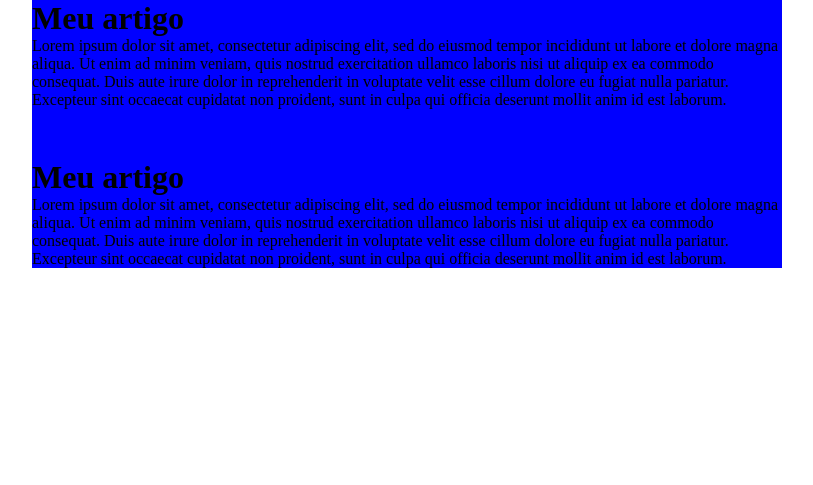
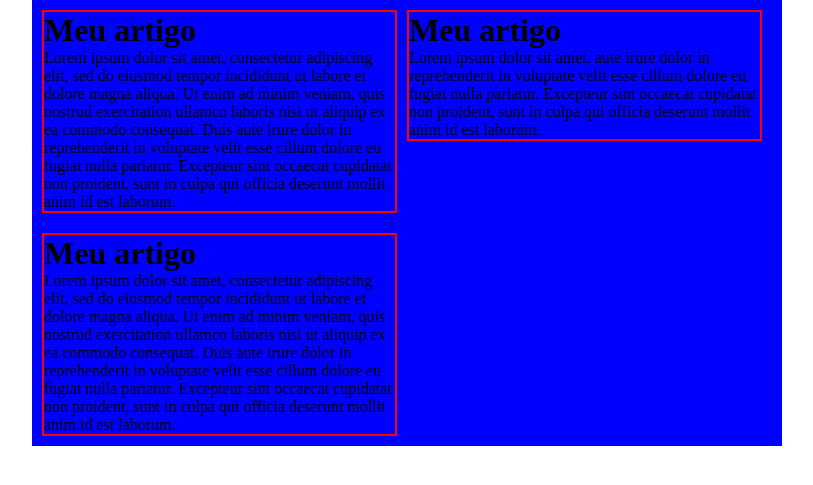
Before and after one commit to G4br1elM4t0s/Web, a PHP site: the page made by modulo css/limitando dimensoes/index2.html in a window 1280 px wide. Shown: the top 485 px of the page, without its empty margins (233-1046 px from the left). Run offline with PHP 8.4, Linux system fonts and the light colour scheme.

Commit message:
adicionando mais algumas caracteristicas legais no meu css

```diff
--- a/modulo css/limitando dimensoes/index2.html
+++ b/modulo css/limitando dimensoes/index2.html
@@ -17,6 +17,11 @@
         </div>
         <div class="artigo">
             <h1>Meu artigo</h1>
+            <p>Lorem ipsum dolor sit amet, aute irure dolor in reprehenderit in voluptate velit esse cillum dolore eu fugiat nulla pariatur. Excepteur sint occaecat cupidatat non proident, sunt in culpa qui officia deserunt mollit anim id est laborum.</p>
+        </div>
+
+        <div class="artigo">
+            <h1>Meu artigo</h1>
             <p>Lorem ipsum dolor sit amet, consectetur adipiscing elit, sed do eiusmod tempor incididunt ut labore et dolore magna aliqua. Ut enim ad minim veniam, quis nostrud exercitation ullamco laboris nisi ut aliquip ex ea commodo consequat. Duis aute irure dolor in reprehenderit in voluptate velit esse cillum dolore eu fugiat nulla pariatur. Excepteur sint occaecat cupidatat non proident, sunt in culpa qui officia deserunt mollit anim id est laborum.</p>
         </div>
 
--- a/modulo css/limitando dimensoes/style2.css
+++ b/modulo css/limitando dimensoes/style2.css
@@ -13,12 +13,16 @@ html, body{
     box-sizing:content-box;
     width: 750px;
     margin: 0 auto;
-    padding: 30px auto;
     background-color: blue;
 }
 
 
 .artigo{
-    width: 100%;
-    margin-bottom: 50px;
+    box-sizing: border-box;
+    vertical-align: top;
+    display: inline-block;
+    width: 355px;
+    margin: 10px 10px;
+    margin-right: -4px;
+    border: 2px solid red;
 }
```
